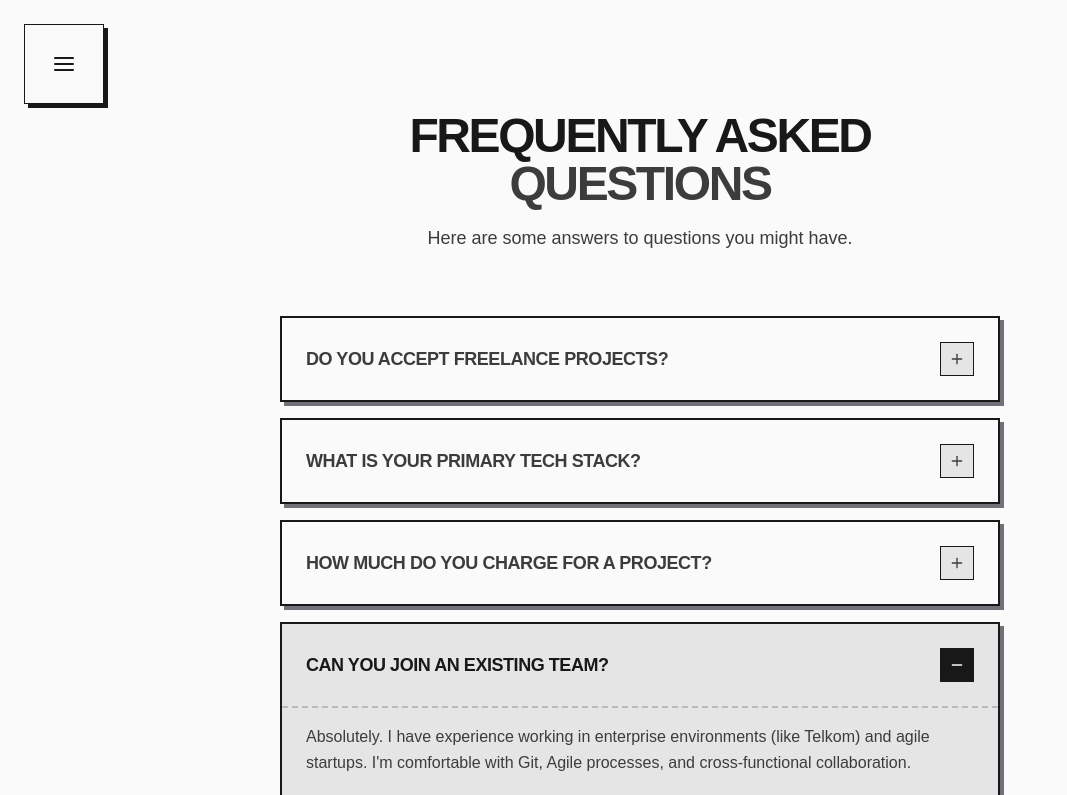
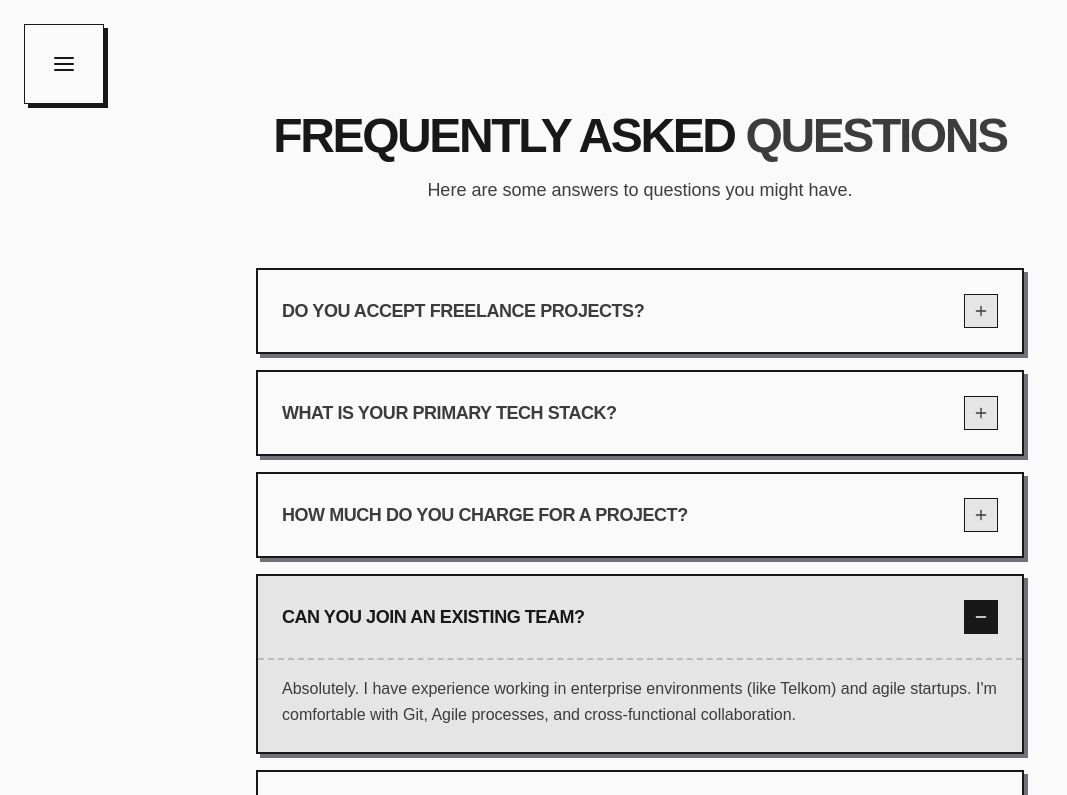
Before and after one commit to gemintangsf/portfolio, a Next.js app: page /faqs in a window 1280 px wide. Shown: the top 795 px of the page, without its empty margins (0-1067 px from the left). Built offline with nearby package versions, Linux system fonts and the light colour scheme; a web font is replaced by a local one.

Commit message:
style(ui): update container sizes and remove hover inverts

```diff
--- a/src/components/ui/Button.tsx
+++ b/src/components/ui/Button.tsx
@@ -28,13 +28,13 @@ export default function Button({
 
   const variants = {
     primary:
-      "bg-brand-base text-background border-brand-base shadow-[4px_4px_0px_0px_var(--color-primary)] hover:shadow-[6px_6px_0px_0px_var(--color-primary)] focus-visible:shadow-[6px_6px_0px_0px_var(--color-primary)] hover:invert",
+      "bg-brand-base text-background border-brand-base shadow-[4px_4px_0px_0px_var(--color-primary)] hover:shadow-[6px_6px_0px_0px_var(--color-primary)] focus-visible:shadow-[6px_6px_0px_0px_var(--color-primary)]",
     secondary:
-      "bg-transparent text-brand-base border-brand-base shadow-[4px_4px_0px_0px_var(--color-base)] hover:shadow-[6px_6px_0px_0px_var(--color-base)] focus-visible:shadow-[6px_6px_0px_0px_var(--color-base)] hover:bg-brand-base hover:text-background",
+      "bg-transparent text-brand-base border-brand-base shadow-[4px_4px_0px_0px_var(--color-base)] hover:shadow-[6px_6px_0px_0px_var(--color-base)] focus-visible:shadow-[6px_6px_0px_0px_var(--color-base)]",
     outline:
-      "bg-transparent text-brand-base border-2 border-brand-base shadow-[4px_4px_0px_0px_var(--color-base)] hover:shadow-[6px_6px_0px_0px_var(--color-base)] focus-visible:shadow-[6px_6px_0px_0px_var(--color-base)] hover:bg-brand-base/5",
+      "bg-transparent text-brand-base border-2 border-brand-base shadow-[4px_4px_0px_0px_var(--color-base)] hover:shadow-[6px_6px_0px_0px_var(--color-base)] focus-visible:shadow-[6px_6px_0px_0px_var(--color-base)]",
     ghost:
-      "bg-transparent text-brand-accent border-transparent hover:text-brand-base hover:shadow-[2px_2px_0px_0px_var(--color-base)] focus-visible:shadow-[2px_2px_0px_0px_var(--color-base)]",
+      "bg-transparent text-brand-accent border-transparent hover:shadow-[2px_2px_0px_0px_var(--color-base)] focus-visible:shadow-[2px_2px_0px_0px_var(--color-base)]",
   };
 
   return (
--- a/src/components/ui/Container.tsx
+++ b/src/components/ui/Container.tsx
@@ -14,17 +14,17 @@ export default function Container({
   id,
 }: ContainerProps) {
   const sizes = {
-    sm: "max-w-3xl",
-    md: "max-w-5xl",
-    lg: "max-w-7xl",
-    xl: "max-w-8xl",
+    sm: "max-w-4xl",          // Up from 768px to 896px
+    md: "max-w-6xl",          // Up from 1024px to 1152px
+    lg: "max-w-[1440px]",     // Up from 1280px to 1440px
+    xl: "max-w-[1600px]",     // Up from 1440px to 1600px
     full: "w-full",
   };
 
   return (
     <div
       id={id}
-      className={`w-full mx-auto px-6 ${sizes[size]} ${className}`}
+      className={`w-full mx-auto px-6 md:px-12 lg:px-16 ${sizes[size]} ${className}`}
     >
       {children}
     </div>
--- a/src/components/ui/ProjectModal.tsx
+++ b/src/components/ui/ProjectModal.tsx
@@ -123,7 +123,7 @@ export default function ProjectModal({ project, onClose }: ProjectModalProps) {
                             {/* Close Button */}
                             <button
                                 onClick={onClose}
-                                className="absolute top-6 right-6 p-2 bg-background border-2 border-brand-base shadow-[3px_3px_0px_0px_var(--color-primary)] hover:shadow-[5px_5px_0px_0px_var(--color-primary)] hover:-translate-x-0.5 hover:-translate-y-0.5 active:translate-x-0 active:translate-y-0 active:shadow-none hover:bg-brand-base hover:text-brand-on-surface text-brand-base transition-all z-20 rounded-none mix-blend-difference focus:outline-none focus-visible:ring-2 focus-visible:ring-brand-base focus-visible:ring-offset-2 focus-visible:ring-offset-background"
+                                className="absolute top-6 right-6 p-2 bg-background border-2 border-brand-base shadow-[3px_3px_0px_0px_var(--color-primary)] hover:shadow-[5px_5px_0px_0px_var(--color-primary)] hover:-translate-x-0.5 hover:-translate-y-0.5 active:translate-x-0 active:translate-y-0 active:shadow-none text-brand-base transition-all z-20 rounded-none mix-blend-difference focus:outline-none focus-visible:ring-2 focus-visible:ring-brand-base focus-visible:ring-offset-2 focus-visible:ring-offset-background"
                             >
                                 <FaTimes size={18} />
                             </button>
@@ -426,7 +426,7 @@ export default function ProjectModal({ project, onClose }: ProjectModalProps) {
                                                             href={project.link}
                                                             target="_blank"
                                                             rel="noopener noreferrer"
-                                                            className="flex-1 inline-flex items-center justify-center gap-3 px-8 py-4 bg-brand-base text-background border-2 border-brand-base text-[10px] uppercase tracking-widest font-black shadow-[3px_3px_0px_0px_var(--color-primary)] hover:shadow-[5px_5px_0px_0px_var(--color-primary)] hover:-translate-x-0.5 hover:-translate-y-0.5 active:translate-x-0 active:translate-y-0 active:shadow-none hover:invert transition-all"
+                                                            className="flex-1 inline-flex items-center justify-center gap-3 px-8 py-4 bg-brand-base text-background border-2 border-brand-base text-[10px] uppercase tracking-widest font-black shadow-[3px_3px_0px_0px_var(--color-primary)] hover:shadow-[5px_5px_0px_0px_var(--color-primary)] hover:-translate-x-0.5 hover:-translate-y-0.5 active:translate-x-0 active:translate-y-0 active:shadow-none transition-all"
                                                         >
                                                             {project.link.includes("github.com") ? "View Repository" : "Open in Browser"}
                                                             {project.link.includes("github.com") ? null : <FaExternalLinkAlt />}
```
